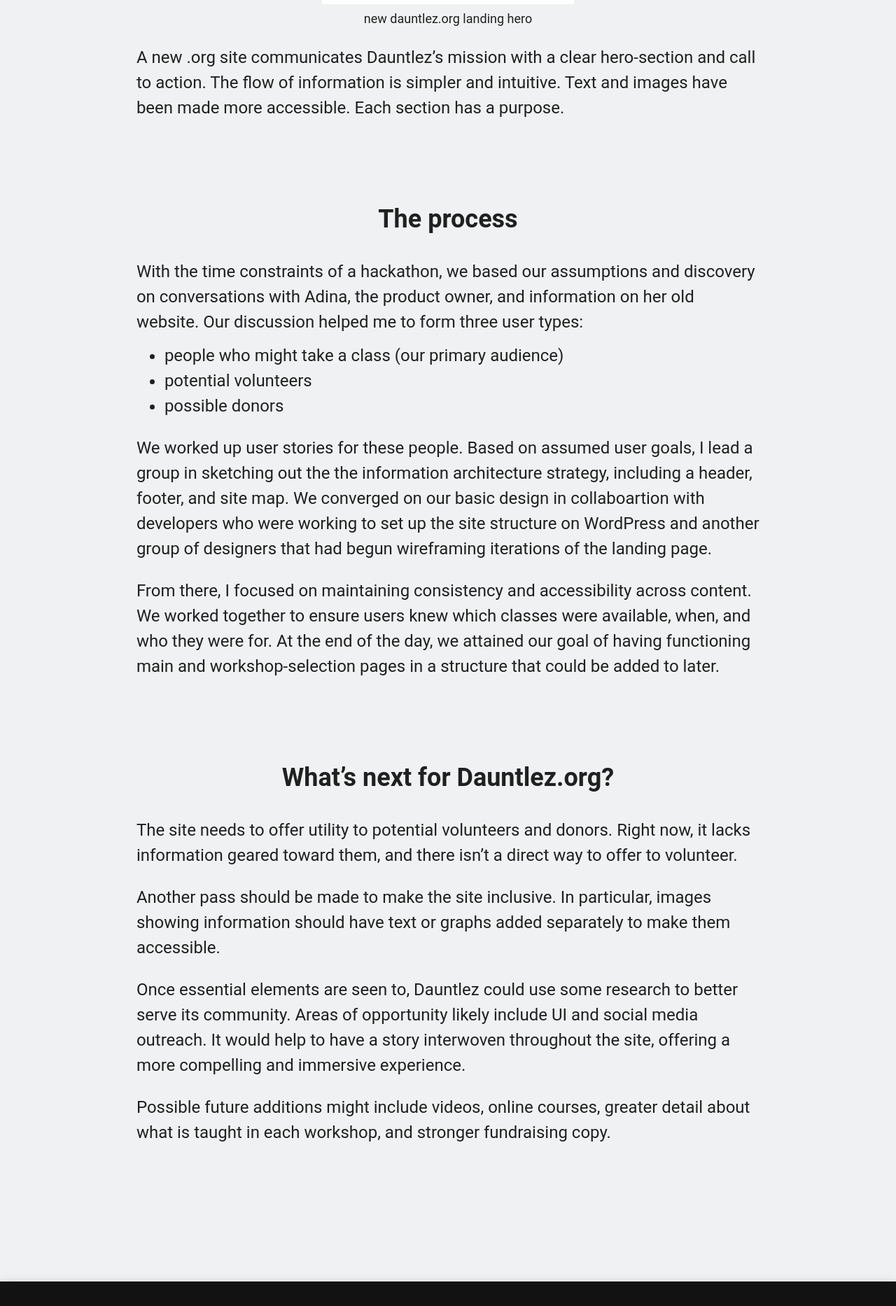
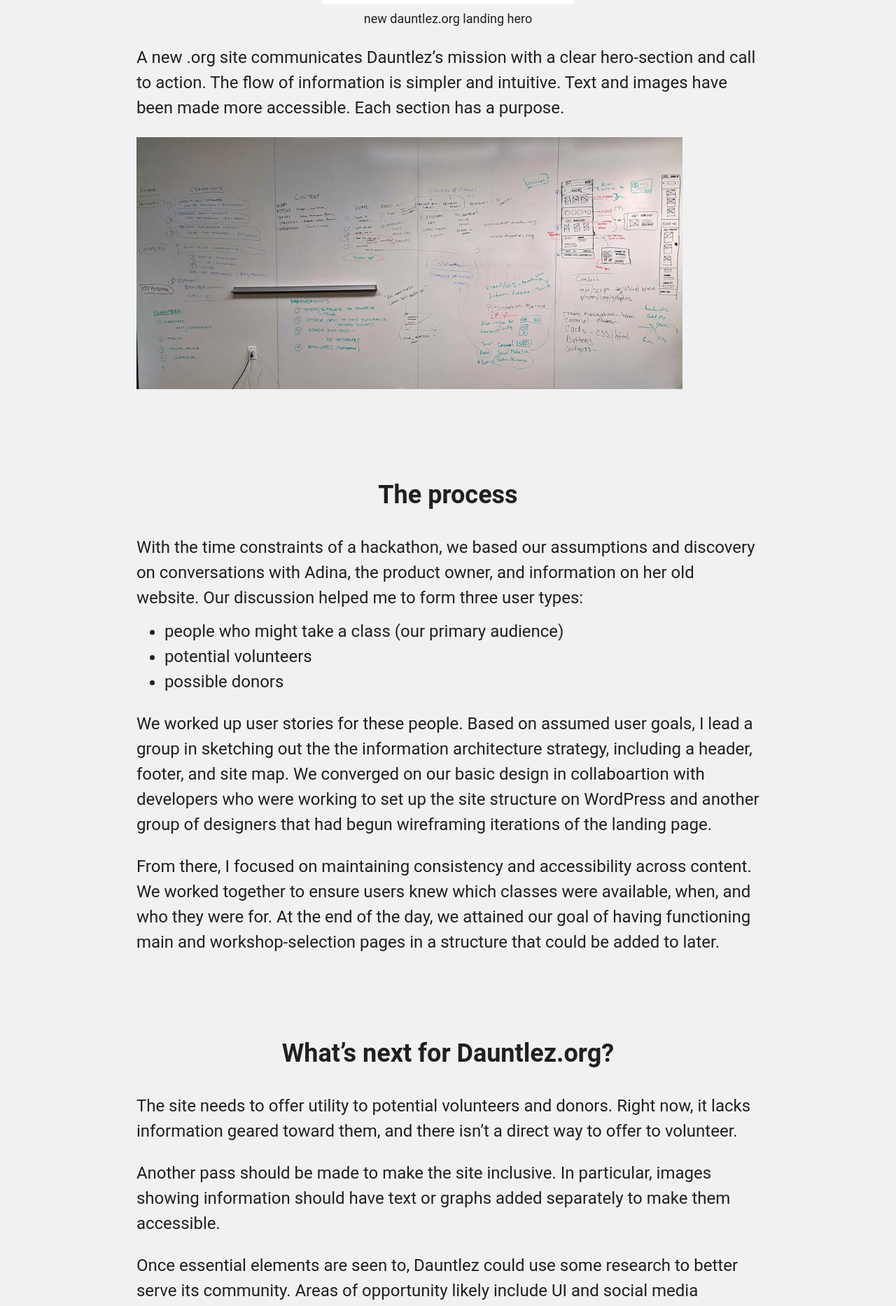
Before and after one commit to ctavispost/personalPortfolio, a Jekyll site: the page built from project03.md, in a window 1280 px wide. Shown: the part 2734-4600 px from the top of the page at 70% size. Built offline with Jekyll 4.4.1, drawn with Linux system fonts in a browser that asks for light colours; some web fonts are replaced.

Commit message:
Add image for process in project03

```diff
--- a/project03.md
+++ b/project03.md
@@ -78,6 +78,8 @@
 </section>
 
 <section markdown="1">
+<img src="images/Dauntlez/whiteboard.jpeg" alt="a whiteboard with writing and wireframes" class="projPic medImgHeight">
+
 <h2 class="centerGrid medBreak" markdown="1">The process</h2>
 
 With the time constraints of a hackathon, we based our assumptions and discovery on conversations with Adina, the product owner, and information on her old website. Our discussion helped me to form three user types:
```
